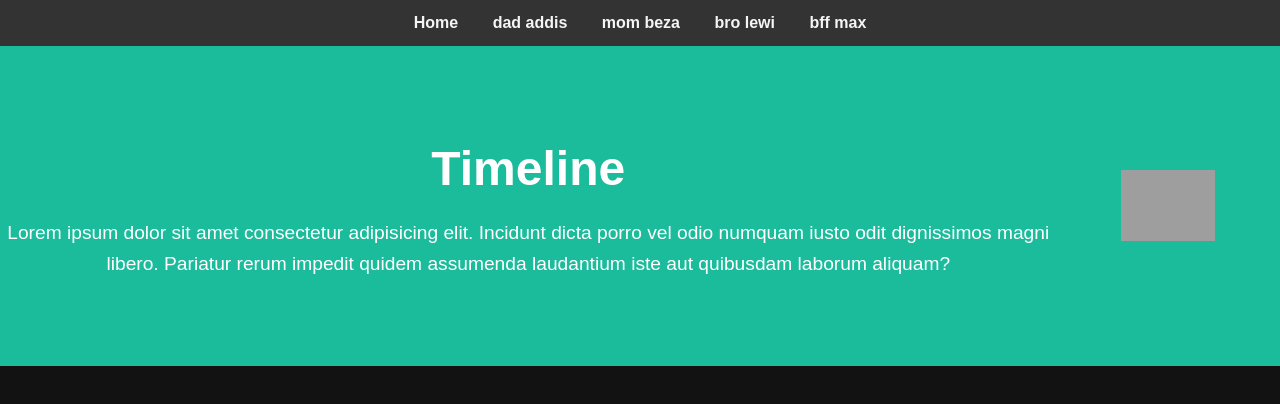
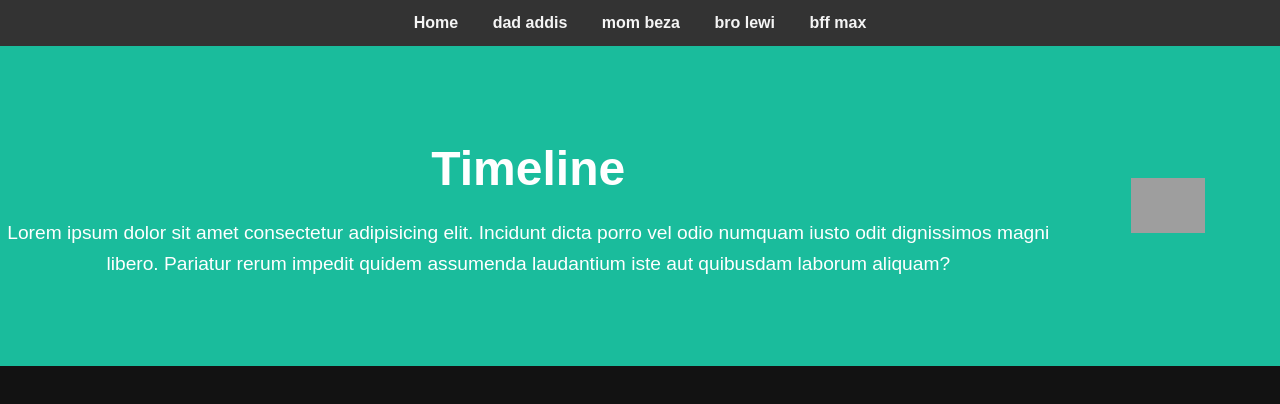
Before and after one commit to endryas2/endryas2.github.io, a plain HTML site: page bro.html in a window 1280 px wide. Drawn offline with Linux system fonts and the light colour scheme; grey boxes are pictures that could not be loaded.

Commit message:
Update lewi.css

```diff
--- a/lewi.css
+++ b/lewi.css
@@ -134,5 +134,5 @@
     color: rgb(250, 242, 242);
 }
 img {
-    width: 42%;
+    width: 33%;
 }
```
